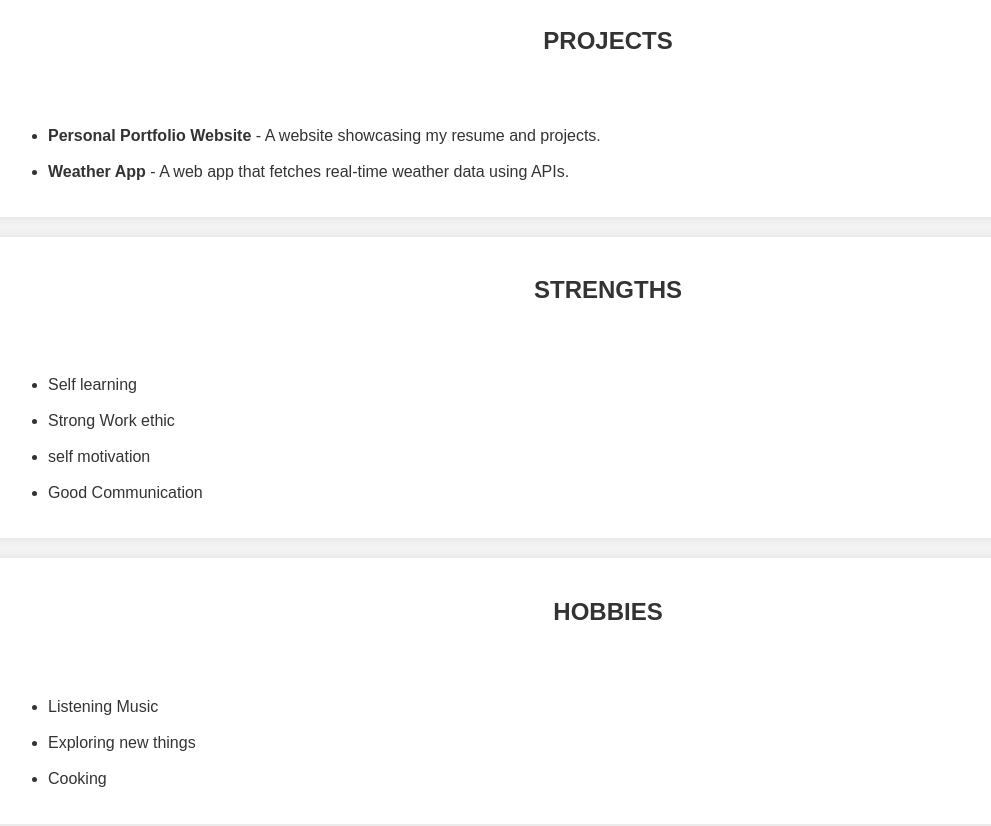
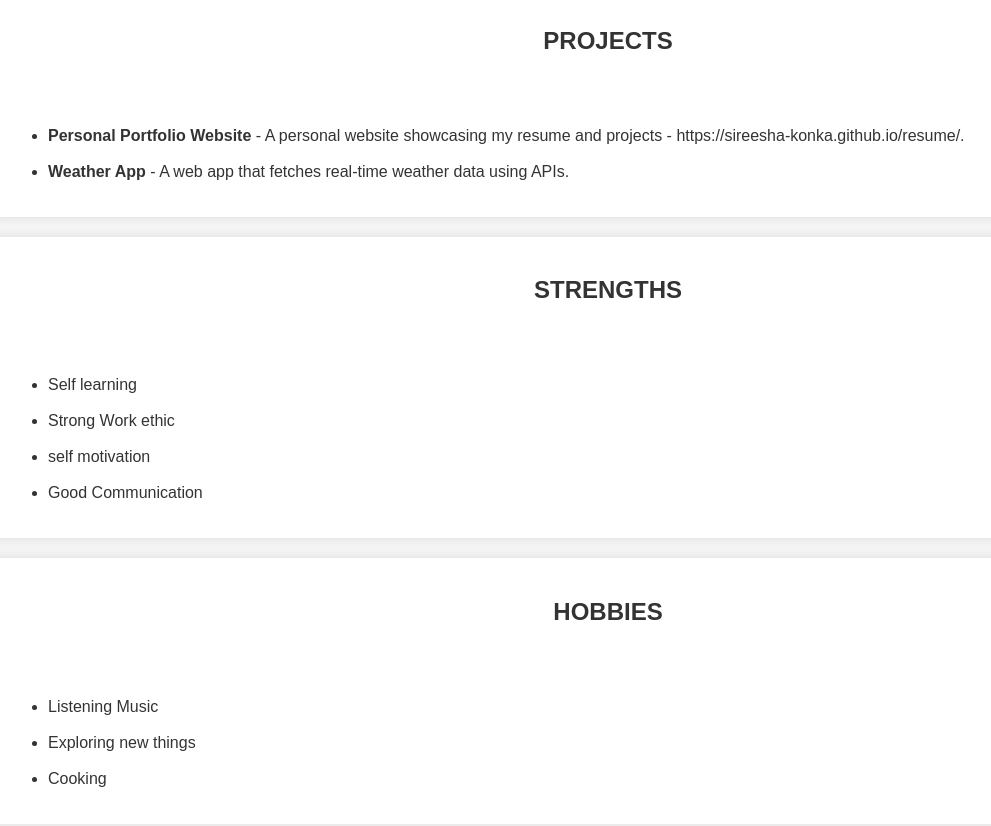
Before and after one commit to Sireesha-konka/My-Resume-Website, a plain HTML site: page index.html in a window 1280 px wide. Shown: the part 1960-2786 px from the top of the page, without its empty margins (32-1023 px from the left). Drawn offline with Linux system fonts and the light colour scheme.

Commit message:
Update index.html

```diff
--- a/index.html
+++ b/index.html
@@ -119,7 +119,7 @@ grow along with the organization
 <br>
 <br>
         <ul>
-            <li><strong>Personal Portfolio Website</strong> - A website showcasing my resume and projects.</li>
+            <li><strong>Personal Portfolio Website</strong> - A personal website showcasing my resume and projects - <b></b> https://sireesha-konka.github.io/resume/</b></b>.</li>
 <br>
             <li><strong>Weather App</strong> - A web app that fetches real-time weather data using APIs.</li>
 
```
